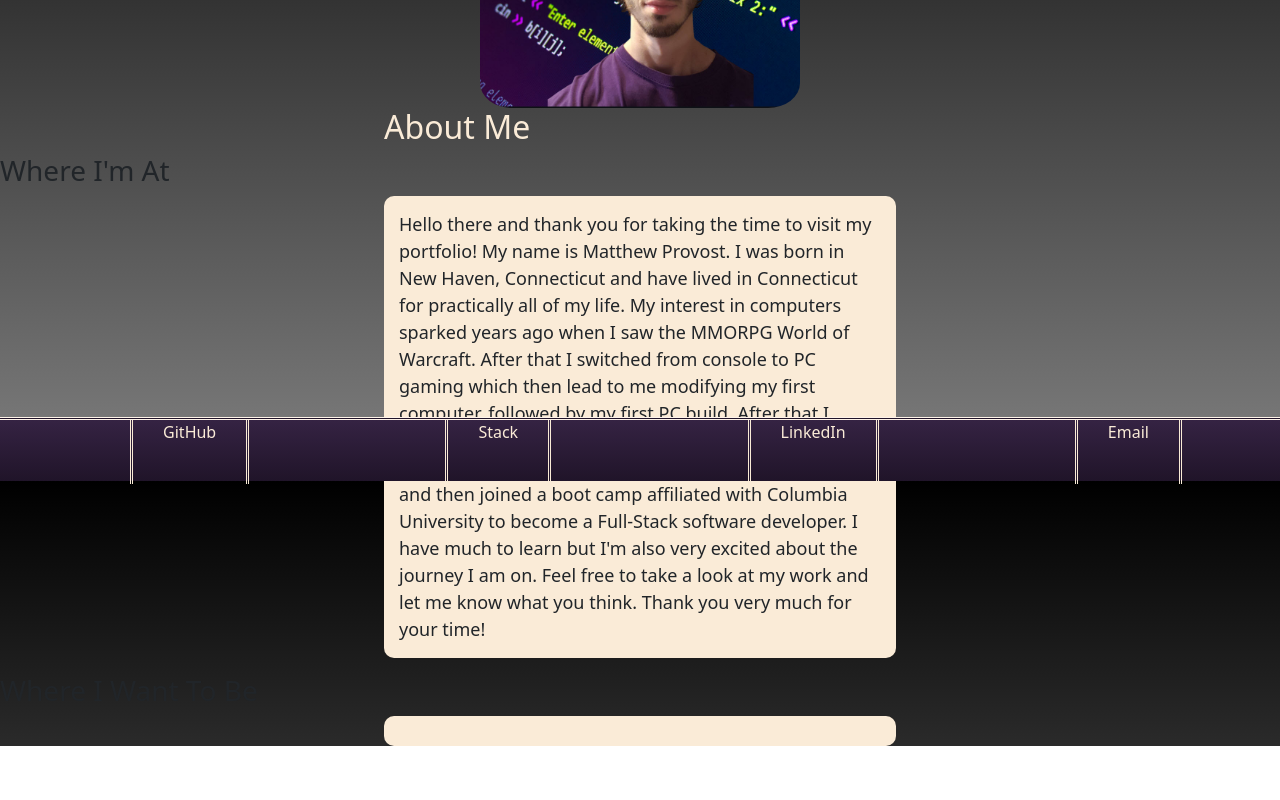
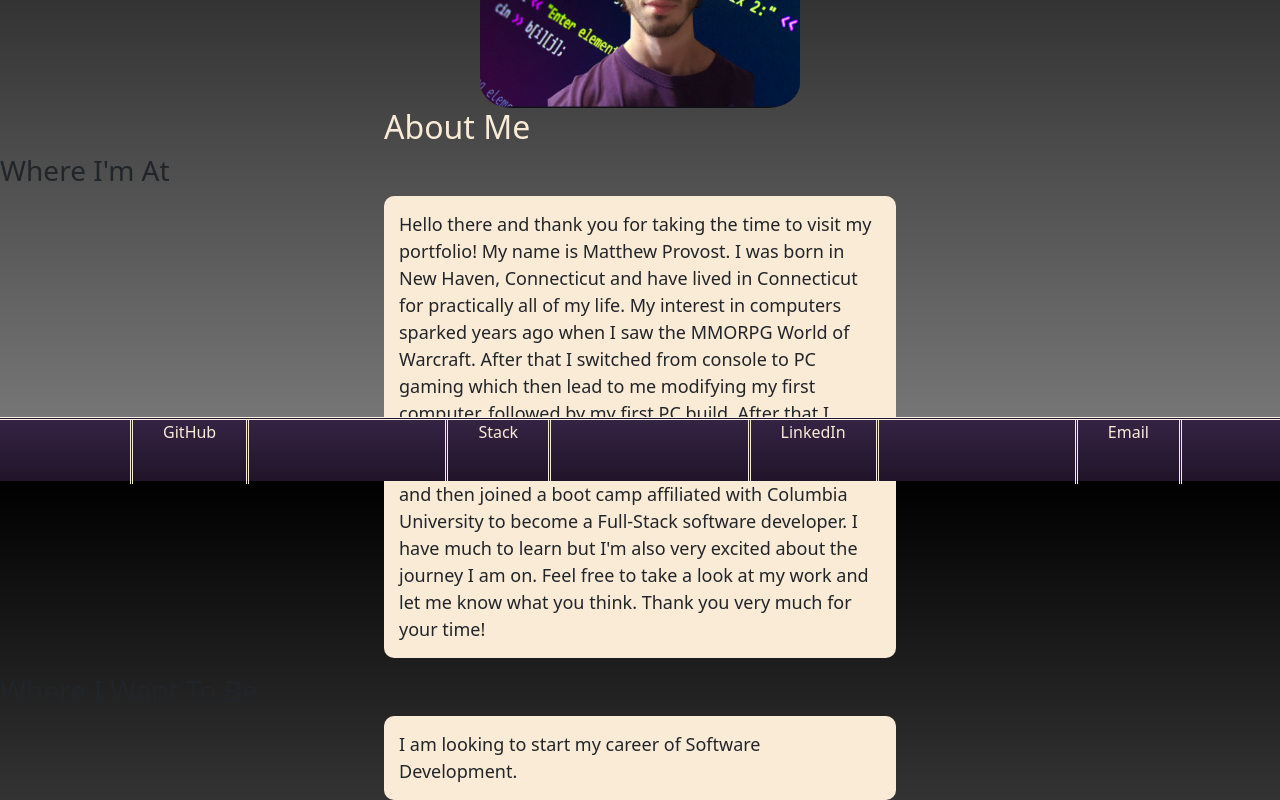
Before and after one commit to provostma21/Portfolio, a React (Create React App) app: page / in a window 1280 px wide. Shown: the part 319-1119 px from the top of the page. Before the commit the page ends 1065 px from the top, so only its background shows below. Built offline with nearby package versions, Linux system fonts and the light colour scheme; no server answers; some icons are missing.

Commit message:
added content to Where I Want To Be p element

```diff
--- a/src/pages/About.js
+++ b/src/pages/About.js
@@ -23,7 +23,7 @@ export default function About() {
         Thank you very much for your time!
       </p>
       <h3>Where I Want To Be</h3>
-      <p></p>
+      <p>I am looking to start my career of Software Development.</p>
     </div>
   );
 }
```
